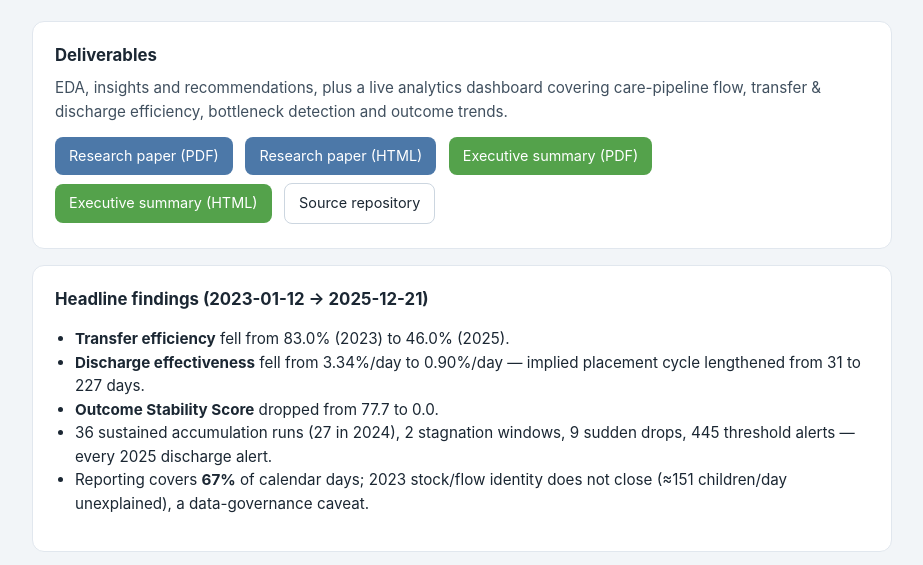
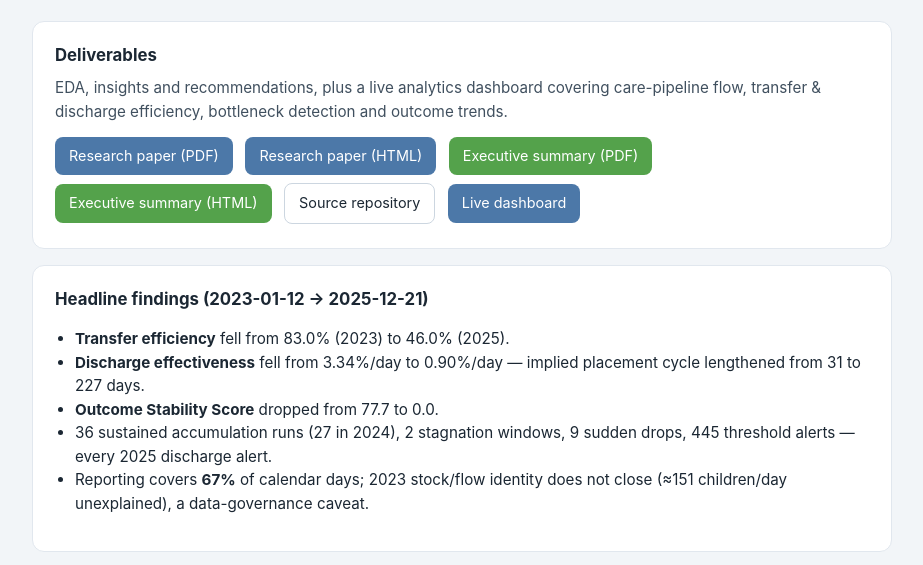
Before and after one commit to swaroopa790/care-transition-analytics, a plain HTML site: page docs/index.html in a window 1280 px wide. Shown: the part 181-746 px from the top of the page, without its empty margins (178-1101 px from the left). Drawn offline with Linux system fonts and the light colour scheme.

Commit message:
Add the live Streamlit Cloud URL to README and landing pages
Co-Authored-By: OpenCode <noreply@opencode.ai>

```diff
--- a/docs/index.html
+++ b/docs/index.html
@@ -38,6 +38,7 @@
     <a class="btn alt" href="executive_summary.pdf">Executive summary (PDF)</a>
     <a class="btn alt" href="executive_summary.html">Executive summary (HTML)</a>
     <a class="btn ghost" href="https://github.com/swaroopa790/care-transition-analytics">Source repository</a>
+    <a class="btn" href="https://care-transition-analytics-cudp5axebefwvq7pxeiov9.streamlit.app">Live dashboard</a>
   </div>
 
   <div class="card">
```
Also changed, not shown: index.html (+1 -0 lines), 1 other file.
